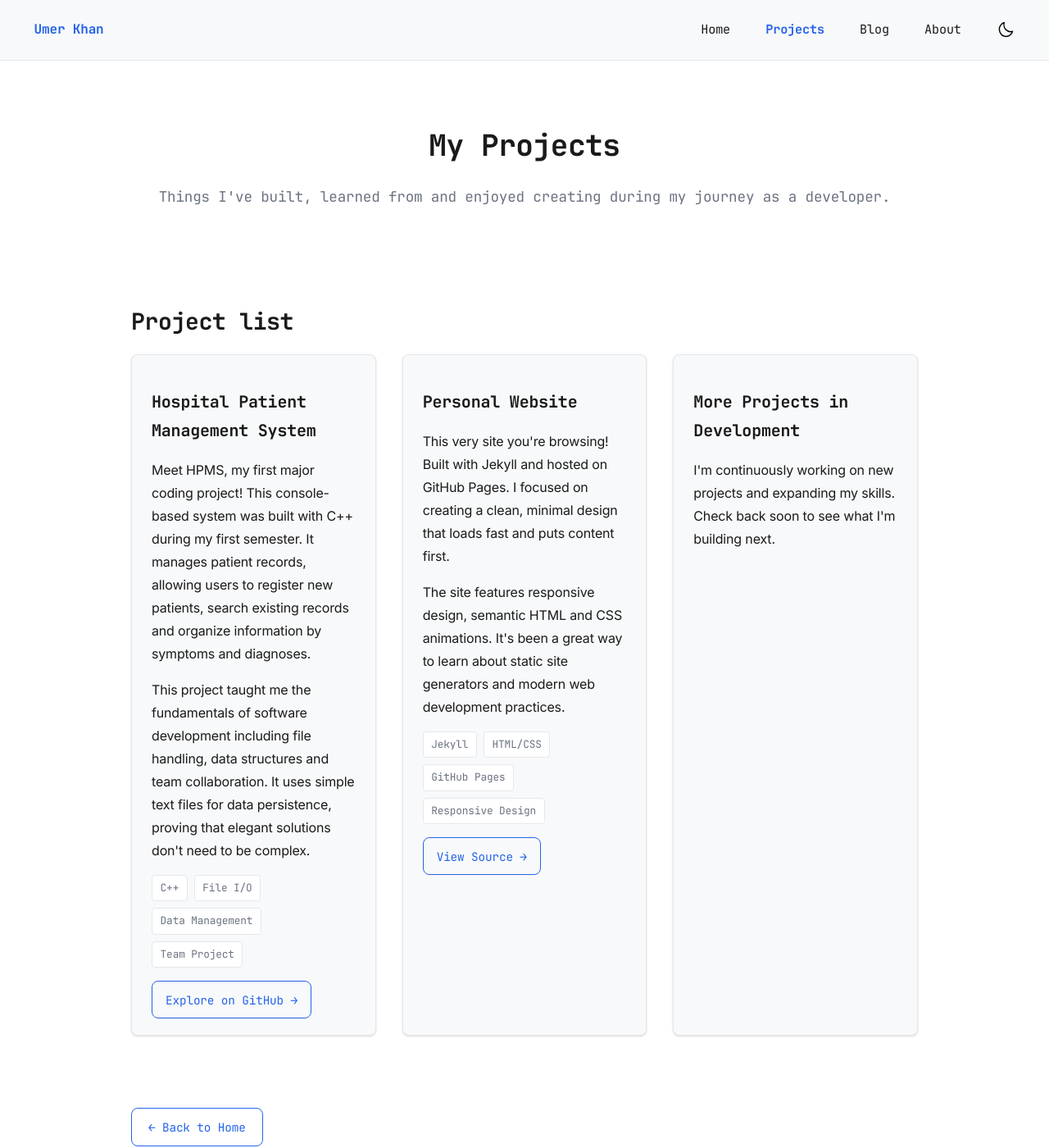
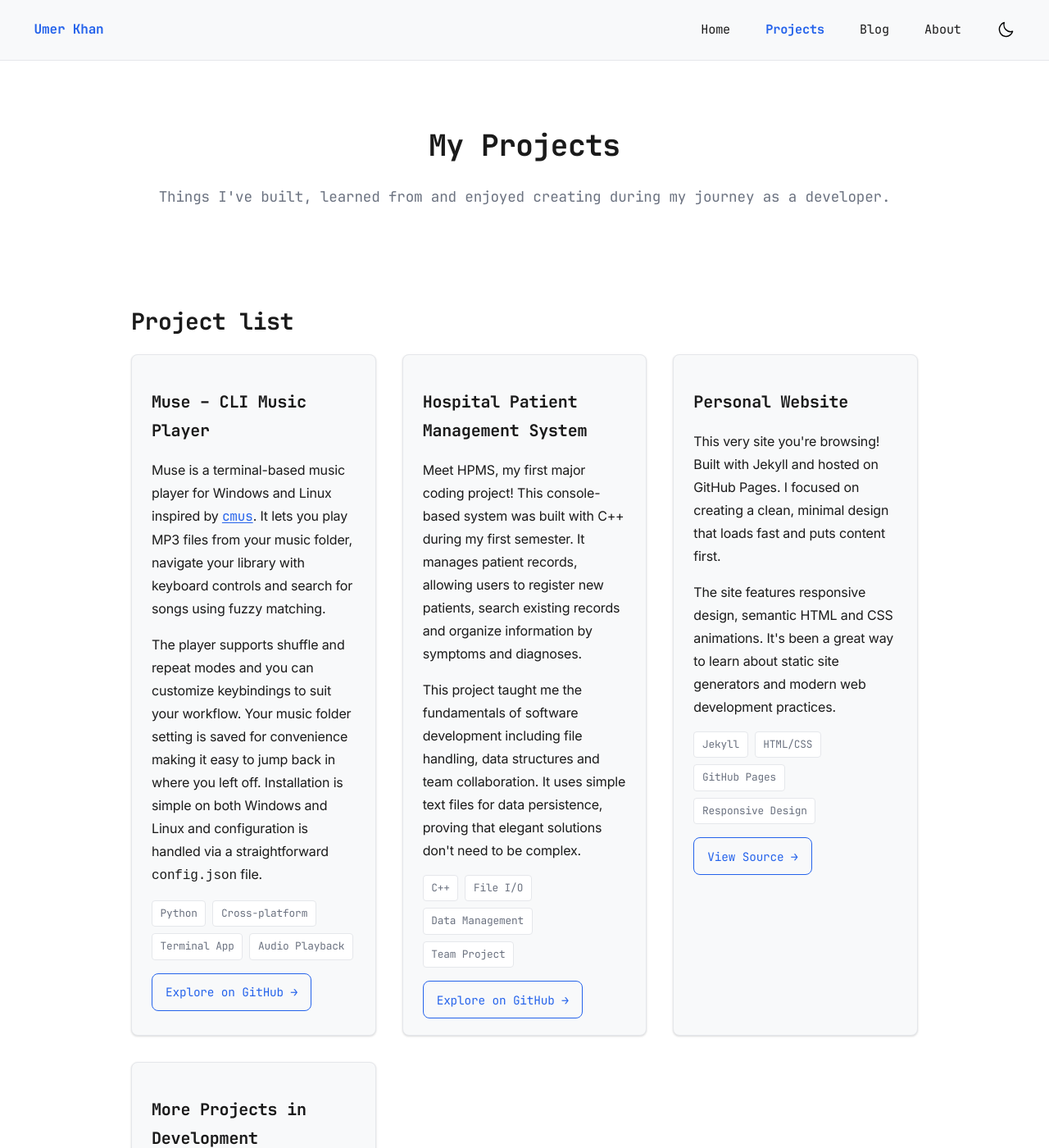
Before and after one commit to umerkniazi/umerkniazi.github.io, a Jekyll site: the page built from projects/index.html, in a window 1280 px wide and 1400 px high. Shown: the whole window at 82% size. Built offline with Jekyll 4.4.1, drawn with Linux system fonts in a browser that asks for light colours.

Commit message:
Feature Muse project

```diff
--- a/projects/index.html
+++ b/projects/index.html
@@ -16,6 +16,51 @@ description: Projects by Umer Khan including software, systems and experiments.
   <section class="fade-in" aria-labelledby="project-list-heading">
     <h2 id="project-list-heading" class="sr-only">Project list</h2>
     <div class="card-group" role="list" aria-label="List of projects">
+      <div class="card" role="listitem">
+        <div class="card-content">
+          <h3 id="muse-project">Muse &ndash; CLI Music Player</h3>
+          <p>
+            Muse is a terminal-based music player for Windows and Linux inspired
+            by
+            <a
+              href="https://cmus.github.io/"
+              target="_blank"
+              rel="noopener noreferrer"
+              >cmus</a
+            >. It lets you play MP3 files from your music folder, navigate your
+            library with keyboard controls and search for songs using fuzzy
+            matching.
+          </p>
+          <p>
+            The player supports shuffle and repeat modes and you can customize
+            keybindings to suit your workflow. Your music folder setting is
+            saved for convenience making it easy to jump back in where you left
+            off. Installation is simple on both Windows and Linux and
+            configuration is handled via a straightforward
+            <code>config.json</code> file.
+          </p>
+          <div
+            class="project-tech"
+            role="list"
+            aria-label="Technologies and features in Muse"
+          >
+            <span class="tech-tag" role="listitem">Python</span>
+            <span class="tech-tag" role="listitem">Cross-platform</span>
+            <span class="tech-tag" role="listitem">Terminal App</span>
+            <span class="tech-tag" role="listitem">Audio Playback</span>
+          </div>
+          <a
+            href="https://github.com/umerkniazi/muse"
+            class="button"
+            target="_blank"
+            rel="noopener noreferrer"
+            aria-label="View Muse music player on GitHub (opens in new tab)"
+          >
+            Explore on GitHub →
+          </a>
+        </div>
+      </div>
+
       <div class="card" role="listitem">
         <div class="card-content">
           <h3 id="hpms-project">Hospital Patient Management System</h3>
```
Also changed, not shown: index.html (+20 -8 lines).
